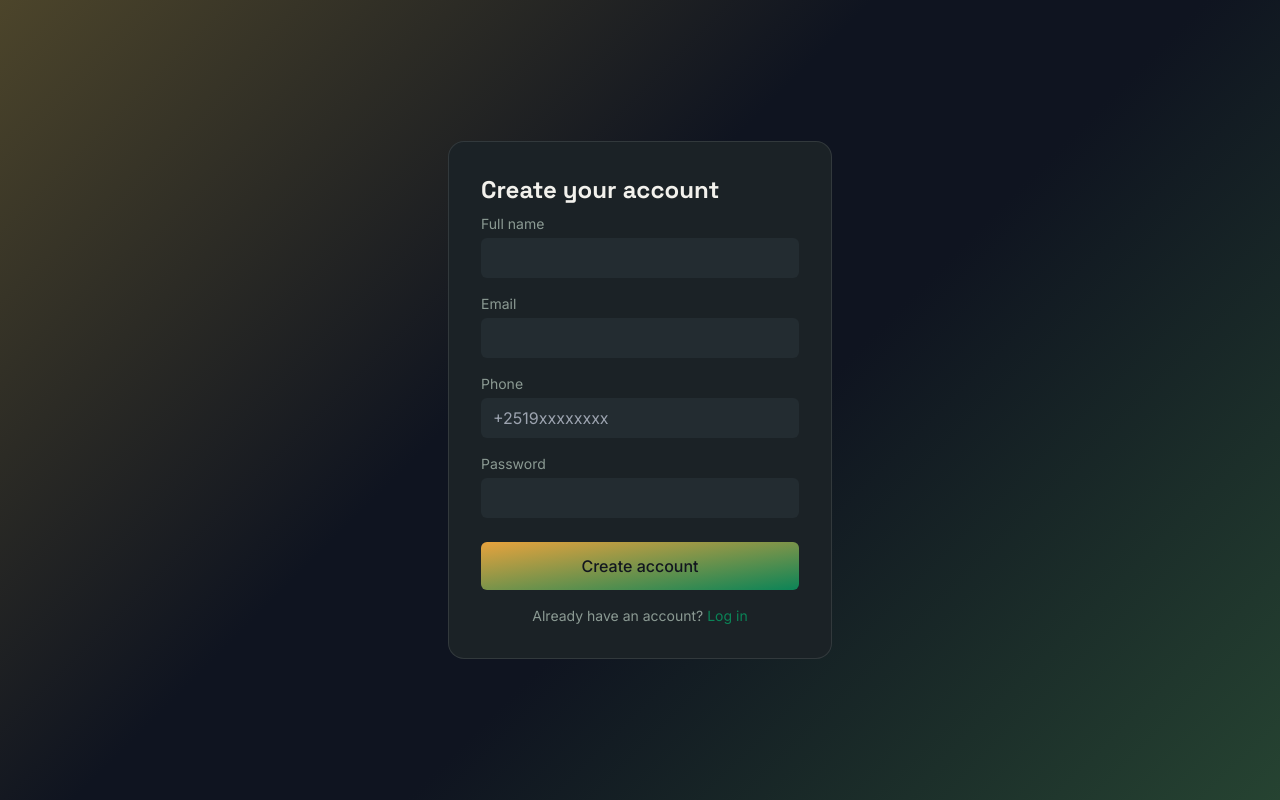
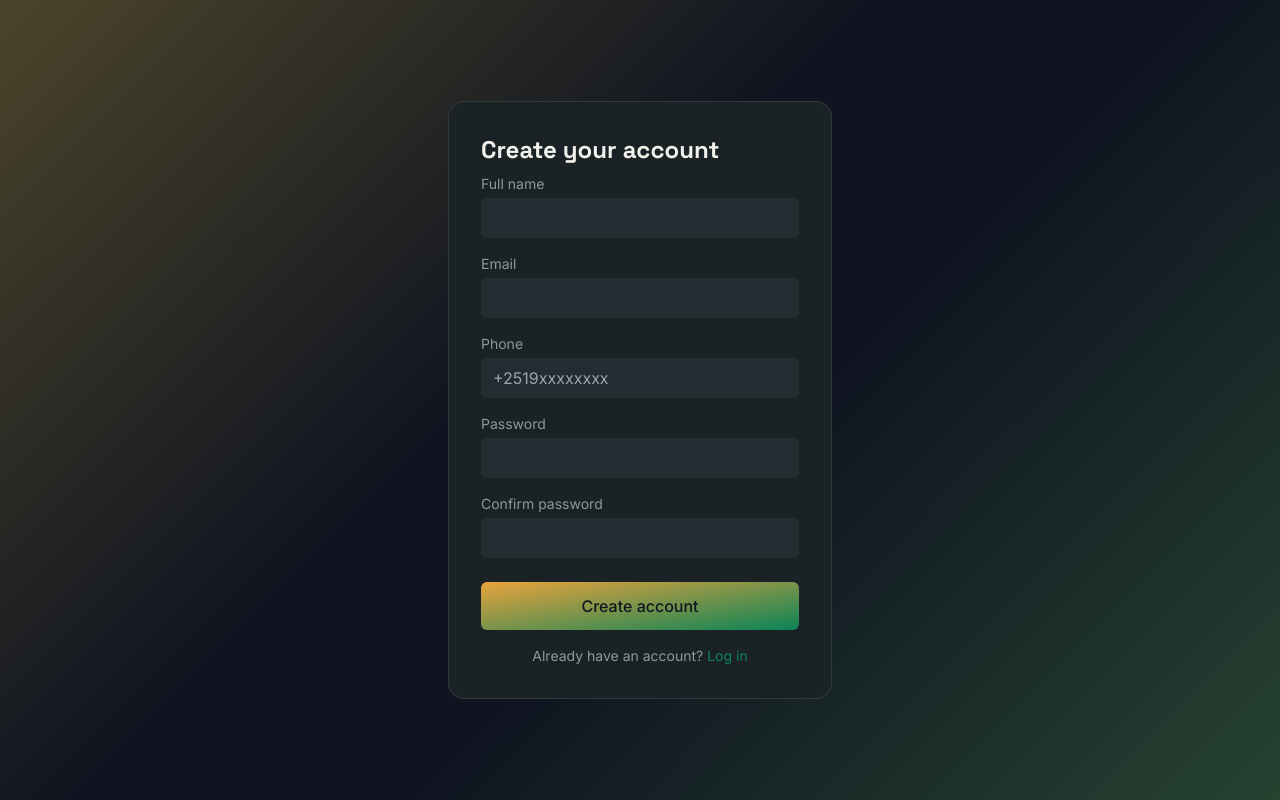
Before and after one commit to abi677715-del/kuno-p2p-platform, a Next.js app in the folder frontend/: page /signup in a window 1280 px wide. Shown: the top 800 px of the page. Built offline with nearby package versions, Linux system fonts and the light colour scheme; no server answers.

Commit message:
Add confirm password field and validation

```diff
--- a/frontend/app/signup/page.tsx
+++ b/frontend/app/signup/page.tsx
@@ -20,12 +20,17 @@ function SignupContent() {
   const [email, setEmail] = useState('');
   const [phone, setPhone] = useState('');
   const [password, setPassword] = useState('');
+  const [confirmPassword, setConfirmPassword] = useState('');
   const [error, setError] = useState('');
   const [loading, setLoading] = useState(false);
 
   async function handleSubmit(e: React.FormEvent) {
     e.preventDefault();
     setError('');
+    if (password !== confirmPassword) {
+      setError('Passwords do not match');
+      return;
+    }
     setLoading(true);
     try {
       const res = await fetch(`${API_URL}/auth/signup`, {
@@ -92,6 +97,16 @@ function SignupContent() {
           minLength={8}
           value={password}
           onChange={(e) => setPassword(e.target.value)}
+          className="w-full bg-surfaceRaised rounded-md px-3 py-2 text-paper mb-4 outline-none focus:ring-2 focus:ring-teal"
+        />
+
+        <label className="text-sm text-muted block mb-1">Confirm password</label>
+        <input
+          type="password"
+          required
+          minLength={8}
+          value={confirmPassword}
+          onChange={(e) => setConfirmPassword(e.target.value)}
           className="w-full bg-surfaceRaised rounded-md px-3 py-2 text-paper mb-6 outline-none focus:ring-2 focus:ring-teal"
         />
 
```
